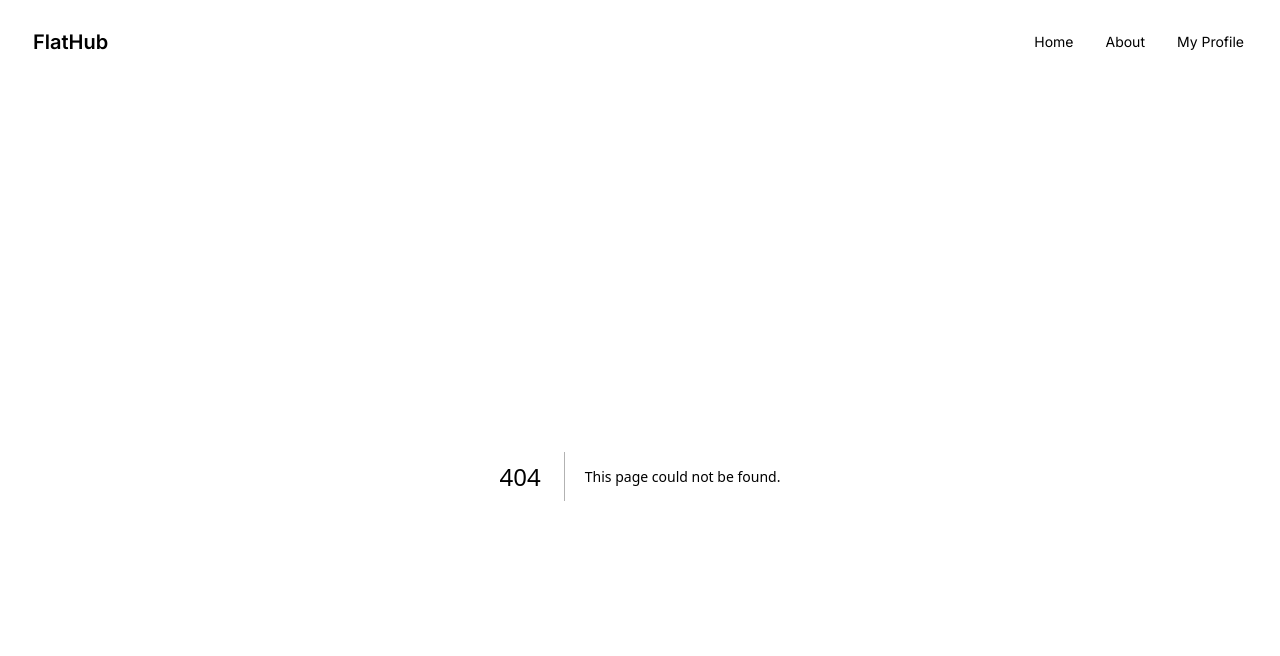
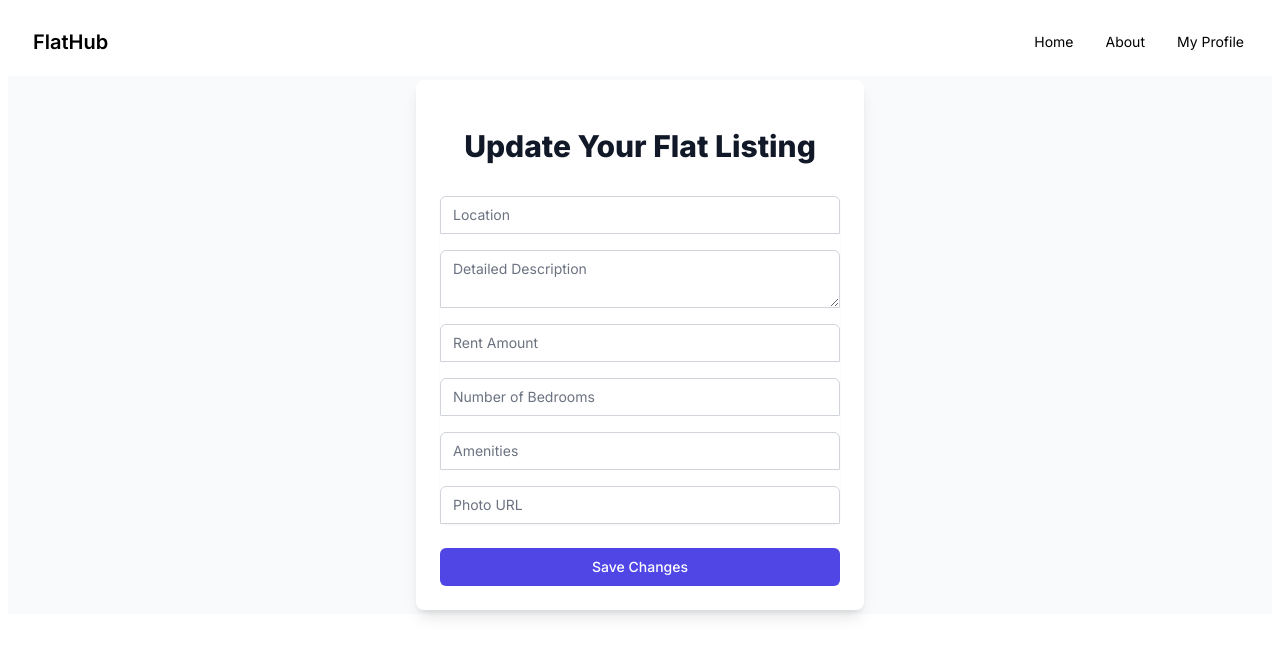
Before and after one commit to MehediMubin/flat-share-client, a Next.js app: page /edit-flat in a window 1280 px wide. Before the commit this address had no page. Shown: the top 656 px of the page. Built offline with nearby package versions, Linux system fonts and the light colour scheme; sample sign-in values are in the browser's storage.

Commit message:
edit flat functionality implemented

```diff
--- /dev/null
+++ b/src/app/edit-flat/page.tsx
@@ -0,0 +1,162 @@
+"use client";
+import withAuth from "@/utils/withAuth";
+import { useSearchParams } from "next/navigation";
+import React from "react";
+import { SubmitHandler, useForm } from "react-hook-form";
+import { toast } from "sonner";
+
+interface FormData {
+   location: string;
+   description: string;
+   rent: number;
+   numberOfBedrooms: number;
+   amenities: string;
+   photoUrl: string;
+}
+
+const Page = () => {
+   const { register, handleSubmit } = useForm<FormData>();
+   const searchParams = useSearchParams();
+   const flatId = searchParams.get("flatId");
+
+   const onSubmit: SubmitHandler<FormData> = async (data, e) => {
+      data.rent = Number(data.rent);
+      data.numberOfBedrooms = Number(data.numberOfBedrooms);
+
+      const bodyData: { [key: string]: string | number } = {};
+
+      Object.keys(data).forEach((key) => {
+         if (
+            data[key as keyof FormData] !== "" &&
+            data[key as keyof FormData] !== 0
+         ) {
+            bodyData[key as keyof FormData] = data[key as keyof FormData] as
+               | string
+               | number;
+         }
+      });
+      console.log(bodyData);
+
+      try {
+         const token = localStorage.getItem("token");
+
+         const response = await fetch(
+            `http://localhost:5000/api/flats/${flatId}`,
+            {
+               method: "PUT",
+               headers: {
+                  "Content-Type": "application/json",
+                  Authorization: `${token}`,
+               },
+               body: JSON.stringify(bodyData),
+            }
+         );
+
+         if (response.ok) {
+            toast.success("Flat Updated successfully");
+            e?.target.reset();
+         } else {
+            toast.error("Failed to Update flat");
+         }
+      } catch (error) {
+         toast.error("Failed to Update flat");
+      }
+   };
+
+   return (
+      <div className="h-screen-16 flex items-center justify-center bg-gray-50 py-1 px-4 sm:px-6 lg:px-8">
+         <div className="max-w-md w-full space-y-8 shadow-lg p-6 rounded-lg bg-white">
+            <div>
+               <h2 className="mt-6 text-center text-3xl font-extrabold text-gray-900">
+                  Update Your Flat Listing
+               </h2>
+            </div>
+            <form onSubmit={handleSubmit(onSubmit)} className="mt-8 space-y-6">
+               <div className="rounded-md shadow-sm space-y-4">
+                  <div>
+                     <label htmlFor="location" className="sr-only">
+                        Location
+                     </label>
+                     <input
+                        {...register("location")}
+                        id="location"
+                        type="text"
+                        className="appearance-none rounded-none relative block w-full px-3 py-2 border border-gray-300 placeholder-gray-500 text-gray-900 rounded-t-md focus:outline-none focus:ring-indigo-500 focus:border-indigo-500 focus:z-10 sm:text-sm"
+                        placeholder="Location"
+                     />
+                  </div>
+                  <div>
+                     <label htmlFor="description" className="sr-only">
+                        Detailed Description
+                     </label>
+                     <textarea
+                        {...register("description")}
+                        id="description"
+                        className="appearance-none rounded-none relative block w-full px-3 py-2 border border-gray-300 placeholder-gray-500 text-gray-900 rounded-t-md focus:outline-none focus:ring-indigo-500 focus:border-indigo-500 focus:z-10 sm:text-sm"
+                        placeholder="Detailed Description"
+                     />
+                  </div>
+                  <div>
+                     <label htmlFor="rent" className="sr-only">
+                        Rent Amount
+                     </label>
+                     <input
+                        {...register("rent")}
+                        id="rent"
+                        type="number"
+                        className="appearance-none rounded-none relative block w-full px-3 py-2 border border-gray-300 placeholder-gray-500 text-gray-900 rounded-t-md focus:outline-none focus:ring-indigo-500 focus:border-indigo-500 focus:z-10 sm:text-sm"
+                        placeholder="Rent Amount"
+                     />
+                  </div>
+                  <div>
+                     <label htmlFor="bedrooms" className="sr-only">
+                        Number of Bedrooms
+                     </label>
+                     <input
+                        {...register("numberOfBedrooms")}
+                        id="bedrooms"
+                        type="number"
+                        className="appearance-none rounded-none relative block w-full px-3 py-2 border border-gray-300 placeholder-gray-500 text-gray-900 rounded-t-md focus:outline-none focus:ring-indigo-500 focus:border-indigo-500 focus:z-10 sm:text-sm"
+                        placeholder="Number of Bedrooms"
+                     />
+                  </div>
+                  <div>
+                     <label htmlFor="amenities" className="sr-only">
+                        Amenities
+                     </label>
+                     <input
+                        {...register("amenities")}
+                        id="amenities"
+                        type="text"
+                        className="appearance-none rounded-none relative block w-full px-3 py-2 border border-gray-300 placeholder-gray-500 text-gray-900 rounded-t-md focus:outline-none focus:ring-indigo-500 focus:border-indigo-500 focus:z-10 sm:text-sm"
+                        placeholder="Amenities"
+                     />
+                  </div>
+                  <div>
+                     <label htmlFor="photoUrl" className="sr-only">
+                        Photo URL
+                     </label>
+                     <input
+                        {...register("photoUrl")}
+                        id="photoUrl"
+                        type="text"
+                        className="appearance-none rounded-none relative block w-full px-3 py-2 border border-gray-300 placeholder-gray-500 text-gray-900 rounded-t-md focus:outline-none focus:ring-indigo-500 focus:border-indigo-500 focus:z-10 sm:text-sm"
+                        placeholder="Photo URL"
+                     />
+                  </div>
+               </div>
+               <div>
+                  <button
+                     type="submit"
+                     className="group relative w-full flex justify-center py-2 px-4 border border-transparent text-sm font-medium rounded-md text-white bg-indigo-600 hover:bg-indigo-700 focus:outline-none focus:ring-2 focus:ring-offset-2 focus:ring-indigo-500"
+                  >
+                     Save Changes
+                  </button>
+               </div>
+            </form>
+         </div>
+      </div>
+   );
+};
+
+export default withAuth(Page);
--- a/src/components/MyFlatCard.tsx
+++ b/src/components/MyFlatCard.tsx
@@ -1,7 +1,9 @@
 import Image from "next/image";
+import Link from "next/link";
 import React from "react";
 
 interface MyFlatCardProps {
+   flatId: string;
    location: string;
    description: string;
    photoUrl: string;
@@ -10,6 +12,7 @@ interface MyFlatCardProps {
 }
 
 const MyFlatCard: React.FC<MyFlatCardProps> = ({
+   flatId,
    location,
    description,
    photoUrl,
@@ -28,9 +31,12 @@ const MyFlatCard: React.FC<MyFlatCardProps> = ({
             <span>{amenities}</span>
             <h3 className="card-title">Rent: ${rent}</h3>
             <div className="card-actions justify-end">
-               <button className="btn bg-blue-500 hover:bg-blue-700 text-white font-bold py-2 px-4 rounded">
+               <Link
+                  href={`/edit-flat?flatId=${flatId}`}
+                  className="btn bg-blue-500 hover:bg-blue-700 text-white font-bold py-2 px-4 rounded"
+               >
                   Edit
-               </button>
+               </Link>
                <button className="btn bg-red-500 hover:bg-red-700 text-white font-bold py-2 px-4 rounded ml-2">
                   Delete
                </button>
--- a/src/components/MyFlatPosts.tsx
+++ b/src/components/MyFlatPosts.tsx
@@ -33,6 +33,7 @@ const MyFlatPosts = () => {
                flats.map((flat: Flat) => (
                   <MyFlatCard
                      key={flat._id}
+                     flatId={flat._id}
                      location={flat.location}
                      description={flat.description}
                      photoUrl={flat.photoUrl}
```
